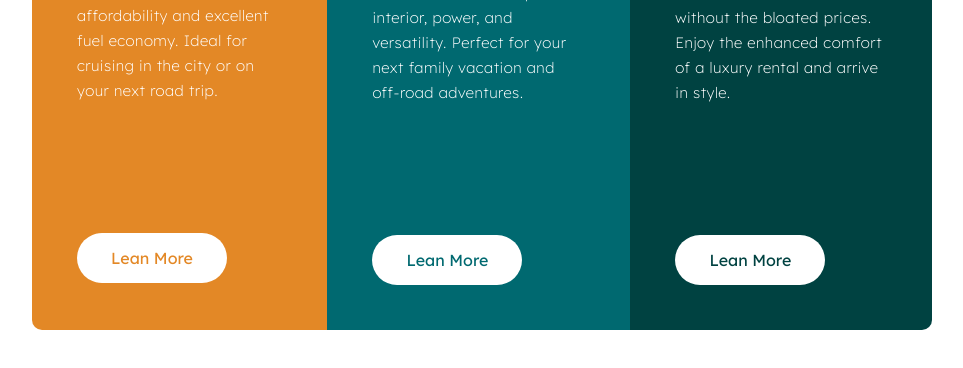
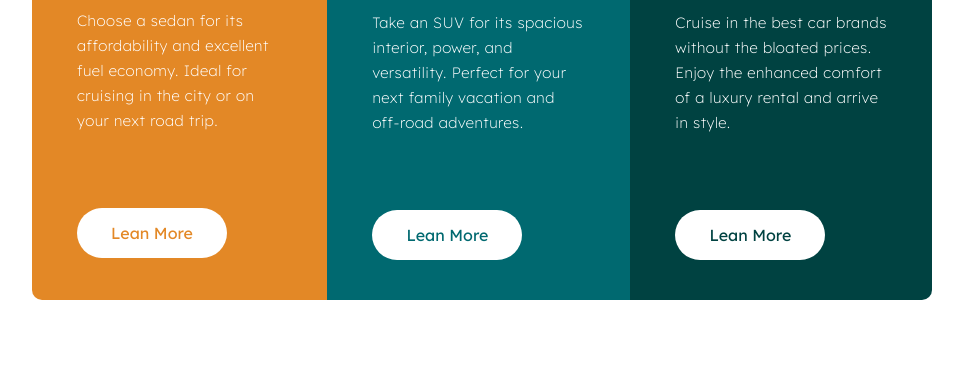
Before and after one commit to christianribeiroo/ColumnCard3, a plain HTML site: page index.html in a window 1280 px wide. Shown: the part 350-718 px from the top of the page, without its empty margins (158-1121 px from the left). Drawn offline with Linux system fonts and the light colour scheme.

Commit message:
Add files via upload

```diff
--- a/style.css
+++ b/style.css
@@ -39,11 +39,11 @@ h1 {
 .content {
     display: flex;
     margin: auto;
-    height: 560px;
+    height: 500px;
     width: 100%;
 
     max-width: 900px;
-    max-height: 600px;
+    max-height: 500px;
 }
 
 .card-1 {
@@ -79,7 +79,7 @@ h1 {
 
 
 button {
-    margin-top: 130px;
+    margin-top: 75px;
 
     background: white;
     height: 50px;
```
